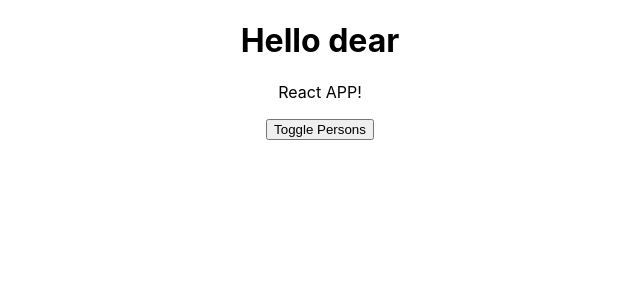
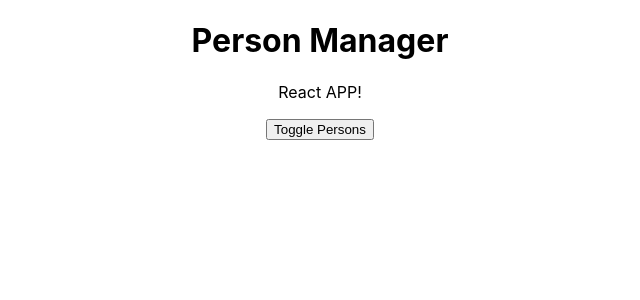
Before and after one commit to saiful-dev/ReactJS-Practice, a React (Create React App) app: page / in a window 1280 px wide. Shown: the top 300 px of the page, without its empty margins (320-960 px from the left). Built offline with nearby package versions, Linux system fonts and the light colour scheme.

Commit message:
life cycle creation

```diff
--- a/src/Cockpit/Cockpit.js
+++ b/src/Cockpit/Cockpit.js
@@ -16,7 +16,7 @@ const cockpit=(props)=>{
 
     return (
         <div>
-        <h1> Hello dear</h1>
+        <h1> {props.title}</h1>
           <p className={classes.join(' ')}>React APP!</p> {/* we need to join bcz classes takes string */}
            <button
               style={props.stylejs}
--- a/src/Components/Persons/Person/Person.js
+++ b/src/Components/Persons/Person/Person.js
@@ -3,6 +3,8 @@
 import './Person.css';
 
 const person =(props)=>{ //state less componet
+
+    console.log('[Person.js] rendering');
     // we need to add js code in string with jsx
     // const style={
     //     '@media (min width: 500px':{
--- a/src/Components/Persons/Persons.js
+++ b/src/Components/Persons/Persons.js
@@ -1,15 +1,18 @@
 import React from 'react';
 import Person from './Person/Person';
 
-const personsCom=(props) =>props.personsApp.map((person,index) =>{
-    return <Person
+const personsCom=(props) =>{
+    console.log('[Persons.js] rendering');
+    return props.personsApp.map((person,index) =>{
+    return (<Person
         click={()=>props.clicked(index)}
         name={person.name}
         age={person.age}
         key={person.id}
         changed={(event)=>props.changed(event,person.id)}/>
-
+    )
         }
     )
+};
 
 export default personsCom;
--- a/src/Containers/App.js
+++ b/src/Containers/App.js
@@ -9,6 +9,13 @@ import Persons from '../Components/Persons/Persons';
 import Cockpit from '../Cockpit/Cockpit';
 
 class App extends Component {
+
+  constructor(props){
+    super(props);
+    console.log('App Constructor');
+
+  }
+
   state = { // state object property
     person: [ //person array
         {id:'s101', name:'saiful1',age:25}, //object
@@ -18,6 +25,41 @@ class App extends Component {
     otherstate: 'others value',
     showPerson: false,
 
+}
+/*
+getDerivedStateFromProps(props, state) is a static method that is called
+just before render() method in both mounting and updating phase in React.
+It takes updated props and the current state as arguments.
+
+We have to return an object to update state or null to indicate
+ that nothing has changed.
+
+*/
+static getDrivedStateFromProps(props,state){ // we add static bcz it is a static method
+  console.log('[App.js] gerDrivedStateFromprops');
+  return state;
+}
+
+/*
+The componentWillMount() lifecycle hook is primarily used to implement server-side
+logic before the actual rendering happens, such as making an API call to the server. In this guide, you will learn to use componentWillMount()
+and make API calls after the initial component rendering
+
+** the function will only trigger once in the lifespan of a component.
+
+*/
+
+componentWillMount(){
+  console.log('[App.js] componet will mount');
+}
+/*
+The componentDidMount() method allows us to execute the React code when the component is already placed in the DOM
+(Document Object Model). This method is called during the Mounting phase of the React Life-cycle
+ i.e after the component is rendered.
+
+*/
+componentDidMount(){
+  console.log('[App.js] comnponentdid mount');
 }
 SwitchNameHandelar = (newName)=>{
     //console.log('SwitchNameHandelar clicked');
@@ -79,6 +121,7 @@ SwitchNameHandelar = (newName)=>{
 
   render(){
 
+    console.log('[App.js] render running');
     const styleJS={ // JS Object, We define css style in js
 
         backgroundColor: 'green', //we add property in quatation bcz all are string in js
@@ -124,6 +167,7 @@ SwitchNameHandelar = (newName)=>{
       //<StyleRoot>  {/*for radium (media quries) */}
       <div className="App">
             <Cockpit
+            title={this.props.appTitle} // we set props in index.js file
             personCoc={this.state.person}
             stylejs={this.styleJS}
             toggle={this.togglePersonhandaler}
--- a/src/index.js
+++ b/src/index.js
@@ -6,7 +6,7 @@ import reportWebVitals from './reportWebVitals';
 
 ReactDOM.render(
   //<React.StrictMode>
-    <App />,
+    <App appTitle='Person Manager'/>,
   //</React.StrictMode>,
   document.getElementById('root')
 );
```
